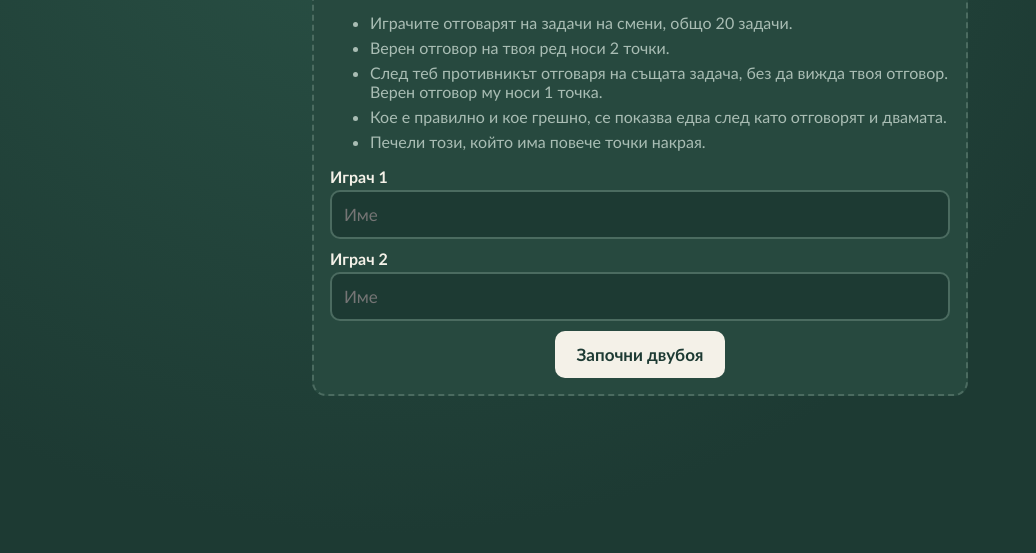
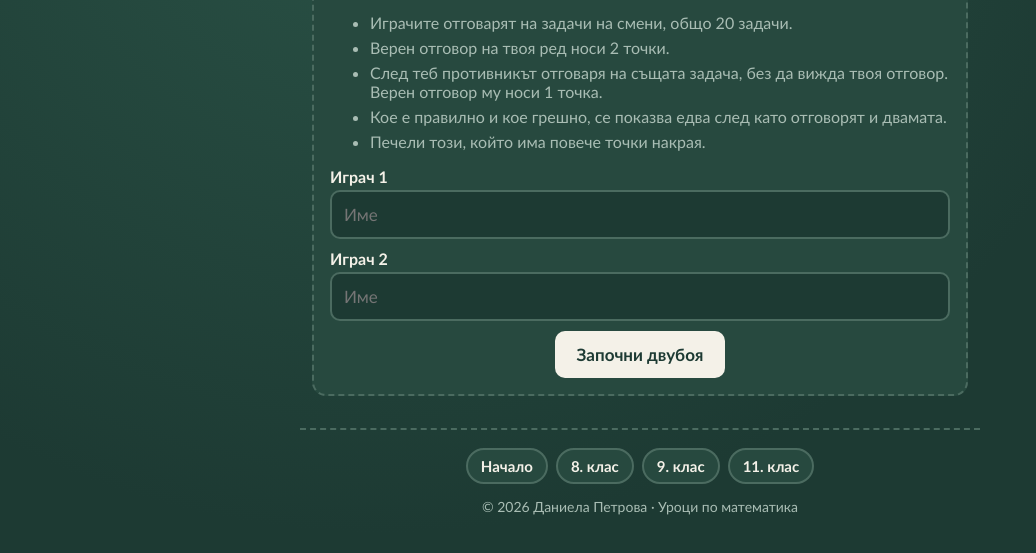
Before and after one commit to mathzona/mathzona.github.io, a plain HTML site: page igri/dvuboj-s-polinomi.html in a window 1280 px wide. Shown: the part 145-698 px from the top of the page, without its empty margins (0-1036 px from the left). Drawn offline with Linux system fonts and the light colour scheme.

Commit message:
Add footer menu to polynomial duel game
Co-Authored-By: Claude Opus 5.5 <noreply@anthropic.com>
Claude-Session: https://claude.ai/code/session_01VRAkwpQqCgRhGP1jB6pKwi

```diff
--- a/igri/dvuboj-s-polinomi.html
+++ b/igri/dvuboj-s-polinomi.html
@@ -46,6 +46,11 @@ sup{font-size:.62em;line-height:0}
 .fb.good{border-color:var(--ok)}.fb.wrong{border-color:var(--bad)}
 .rules li{margin:6px 0;color:var(--mute)}
 .mid{text-align:center}
+footer{max-width:680px;margin:8px auto 0;padding:18px 12px 26px;border-top:2px dashed var(--line);text-align:center;color:var(--mute);font-size:14px}
+.fnav{display:flex;flex-wrap:wrap;justify-content:center;gap:8px;margin:0 0 12px}
+.fnav a{display:inline-block;padding:7px 13px;border-radius:999px;border:2px solid var(--line);background:var(--bd2);color:var(--chalk);font-weight:700;font-size:15px;text-decoration:none}
+.fnav a:hover,.fnav a:focus-visible{border-color:var(--p0);color:var(--p0);outline:none}
+footer p{margin:0;color:var(--mute)}
 @media (max-width:420px){main{padding:8px}.panel{padding:12px}.opt{font-size:18px}}
 </style>
 </head>
@@ -90,6 +95,10 @@ sup{font-size:.62em;line-height:0}
  <button class="btn" id="again">Нов двубой</button>
 </section>
 </main>
+<footer>
+ <nav class="fnav" aria-label="Меню"><a href="../index.html">Начало</a><a href="../8-klas/index.html">8. клас</a><a href="../9-klas/index.html">9. клас</a><a href="../11-klas/index.html">11. клас</a></nav>
+ <p>© 2026 Даниела Петрова · Уроци по математика</p>
+</footer>
 
 <script>
 const $=id=>document.getElementById(id);
```
